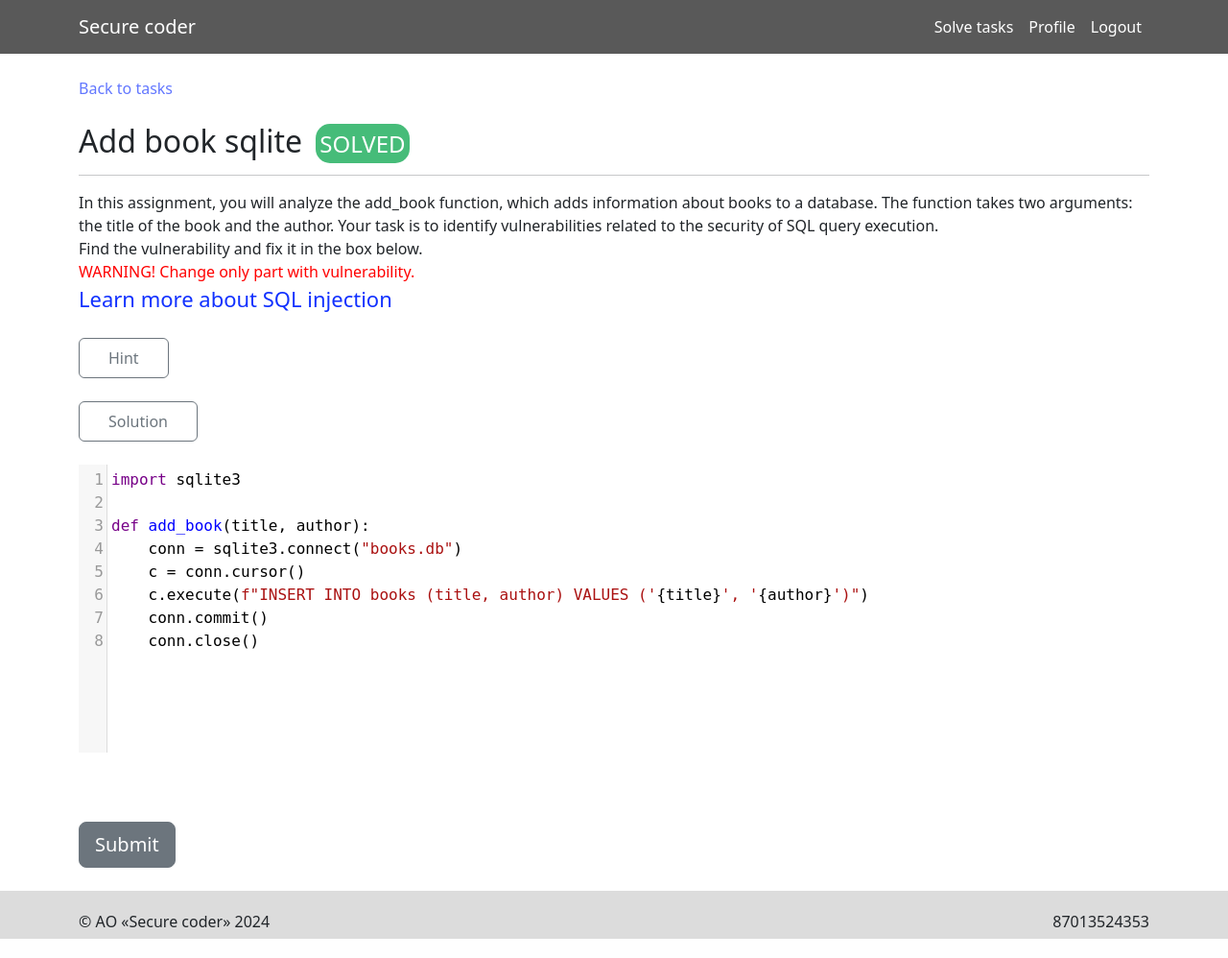
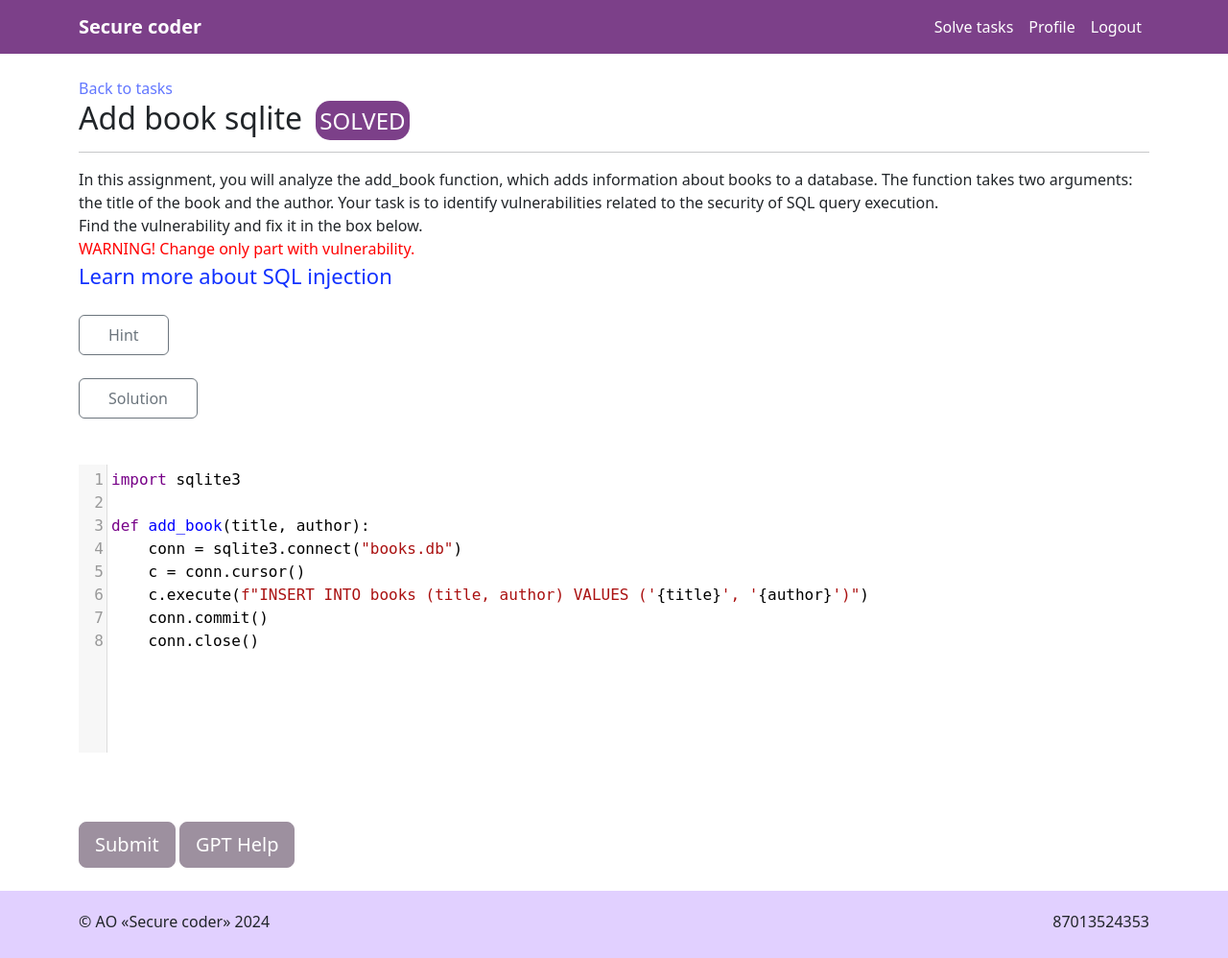
Before and after one commit to Cagey7/secure_coder, a Django app: page /task/add-book-sqlite in a window 1280 px wide. Shown: the whole page at 96% size. Run offline with Django 5.2, Linux system fonts and the light colour scheme; a user stored in the database is signed in; data comes from the database, SQL or seed files in the repository; some libraries are stand-ins or nearby versions.

Commit message:
added gpt and colors

```diff
--- a/coding/templates/coding/task.html
+++ b/coding/templates/coding/task.html
@@ -2,12 +2,10 @@
 {% block body %}
     <br>
     <a href="{% url 'tasks' task.vulnerability.slug %}" style="text-decoration: none; font-size: 16px; color: rgb(98,119,255);"> Back to tasks</a>
-    <form method="post" action="{% url 'check_task' task_id=task.id %}">
-        {% csrf_token %}
     <br>
     <h2 style="display: inline;">{{ task.name }}</h2>
     {% if is_solved %}
-            <h4 style="display: inline; background-color: rgb(70,188,121); color: white; margin-left: 10px; padding: 4px; border-radius: 15px;">SOLVED</h4>
+        <h4 style="display: inline; background:rgb(124,64,137); color: white; margin-left: 10px; padding: 4px; border-radius: 15px;">SOLVED</h4>
     {% endif %}
     <hr>
     <div>{{ task.description | safe}}</div>
@@ -16,12 +14,15 @@
     <a href="{% url 'vulnerability' task.vulnerability.slug %}" style="text-decoration: none; font-size: 22px; color: rgb(17,49,255);"> Learn more about {{ task.vulnerability.name }}</a>
     <br>
     <br>
-        <button style="padding: 8px 30px;" type="button" class="btn btn-outline-secondary" id="toggleButton">Hint</button>
+    <button style="padding: 8px 30px;" type="button" class="btn btn-outline-secondary button-effect" id="toggleButton">Hint</button>
     <br>
     <div id="hiddenField" style="display: none;">{{ task.hint }}</div>
     <br>
-        <button id="toggleButton2" type="button" style="padding: 8px 30px;" class="btn btn-outline-secondary">Solution</button>
+    <button id="toggleButton2" type="button" style="padding: 8px 30px;" class="btn btn-outline-secondary button-effect">Solution</button>
     <br>
+    <br>
+    <form method="post" action="{% url 'check_task' task_id=task.id %}">
+        {% csrf_token %}
         <textarea id="sol" style="display: none;">{{ task.solution }}</textarea>
         <br>
         <textarea name="user_answer" class="code">{{ task.code_task }}</textarea>
@@ -34,10 +35,14 @@
                 </div>
             {% endfor %}
         {% endif %}
+        {% if message.tags == 'info' %}
+            <div>
+                {{ message }}
+            </div>
+        {% endif %}
         <br>
-        <button type="submit" class="btn btn-secondary btn-lg">Submit</button>
-
-
+        <button type="submit" class="btn btn-secondary btn-lg" name="action" value="submit" style="background-color: rgb(157,144,159); border-color:rgb(157,144,159);">Submit</button>
+        <button type="submit" class="btn btn-secondary btn-lg" name="action" value="ask_gpt" style="background-color: rgb(157,144,159); border-color:rgb(157,144,159);">GPT Help</button>
     </form>
 
 {% endblock %}
--- a/coding/templates/coding/vulnerability_info.html
+++ b/coding/templates/coding/vulnerability_info.html
@@ -7,7 +7,7 @@
         <h3>{{ vulnerability.name }}</h2>
     </div>
     <div class="mx-auto" style="width: 1000px;">
-        <a href="{% url 'tasks' vulnerability.slug %}" class="btn btn-outline-secondary" style="text-decoration: none;">
+        <a href="{% url 'tasks' vulnerability.slug %}" class="btn btn-outline-secondary button-effect" style="text-decoration: none;">
             Go to {{vulnerability.name}} tasks
         </a>
     </div>
@@ -16,7 +16,7 @@
 
 
     <div class="mx-auto" style="width: 1000px;">
-        <a href="{% url 'tasks' vulnerability.slug %}" class="btn btn-outline-secondary" style="text-decoration: none;">
+        <a href="{% url 'tasks' vulnerability.slug %}" class="btn btn-outline-secondary button-effect" style="text-decoration: none;">
             Go to {{vulnerability.name}}  tasks
         </a>
     </div>
--- a/coding/views.py
+++ b/coding/views.py
@@ -38,26 +38,41 @@ def task_page(request, task_slug):
 
 def check_task(request, task_id):
     if request.method == "POST":
-        user_answer = request.POST.get("user_answer")
-        task = Task.objects.get(id=task_id)
-        msg = check_python_code(user_answer)
+        action = request.POST.get("action")
+        if action == "submit":
+            user_answer = request.POST.get("user_answer")
+            task = Task.objects.get(id=task_id)
+            msg = check_python_code(user_answer)
 
-        if task.lang == "python" and msg:
-            messages.error(request, msg)
-            return redirect(request.META.get("HTTP_REFERER", "index"))
-
-        for word in task.key_words:
-            if word not in user_answer:
-                msg = "The code still contains a vulnerability or incorrect input"
+            if task.lang == "python" and msg:
                 messages.error(request, msg)
                 return redirect(request.META.get("HTTP_REFERER", "index"))
 
-        msg = "Correct answer 🙃"
-        task = Task.objects.get(pk=task_id)
-        user = request.user
-        task.users.add(user)
-        messages.success(request, msg)
-        return redirect(request.META.get("HTTP_REFERER", "index"))
+            for word in task.key_words:
+                if word not in user_answer:
+                    msg = "The code still contains a vulnerability or incorrect input"
+                    messages.error(request, msg)
+                    return redirect(request.META.get("HTTP_REFERER", "index"))
+
+            msg = "Correct answer 🙃"
+            task = Task.objects.get(pk=task_id)
+            user = request.user
+            task.users.add(user)
+            messages.success(request, msg)
+            return redirect(request.META.get("HTTP_REFERER", "index"))
+        elif action == "ask_gpt":
+            user_answer = request.POST.get("user_answer")
+
+            completion = client.chat.completions.create(
+                model="gpt-3.5-turbo-0125",
+                messages=[
+                    {"role": "system", "content": f"Дай подсказу об уязвимостях в коде"},
+                    {"role": "user", "content": f"{user_answer}"}
+                ]
+            )
+            gpt_answer = completion.choices[0].message.content
+            messages.info(request, gpt_answer)
+            return redirect(request.META.get("HTTP_REFERER", "index"))
 
 
 def vulnerability_info(request, vulnerability_slug):
--- a/secure_coder/settings.py
+++ b/secure_coder/settings.py
@@ -81,7 +81,7 @@ DATABASES = {
         "NAME": "secure_coder_db",
         "USER": "postgres",
         "PASSWORD": "123456",
-        "HOST": "db",
+        "HOST": "localhost",
         "PORT": "5432",
     }
 }
--- a/users/templates/users/index.html
+++ b/users/templates/users/index.html
@@ -11,7 +11,7 @@
         <div class="col-3"></div>
         <div class="col-3">
             <br><br><br><br>
-            <a href="{% url 'tasks' 'sql-injection' %}" class="btn btn-outline-secondary btn-lg" style="text-decoration: none;width: 200px;">
+            <a href="{% url 'tasks' 'sql-injection' %}" class="btn btn-outline-secondary btn-lg button-effect" style="text-decoration: none;width: 200px;">
                 Go to tasks
             </a>
         </div>
@@ -24,7 +24,7 @@
 <div class="container">
     <div class="row">
     {% for vulnerability in vulnerabilities %}
-            <div class="card" style="width: 16rem; margin: 10px 25px; background: rgb(222,222,222);" >
+            <div class="card" style="width: 16rem; margin: 10px 25px; background: rgb(227,214,229);" >
                 <a href="{% url 'vulnerability' vulnerability.slug %}" style="text-decoration: none;">
                     <div class="card-body" style="color:black;">
                         <h5 class="card-title">{{ vulnerability.name }}</h5>
--- a/users/templates/users/layout.html
+++ b/users/templates/users/layout.html
@@ -7,11 +7,17 @@
     <meta name="viewport" content="width=device-width, initial-scale=1.0">
     <link href="https://cdn.jsdelivr.net/npm/bootstrap@5.3.3/dist/css/bootstrap.min.css" rel="stylesheet" integrity="sha384-QWTKZyjpPEjISv5WaRU9OFeRpok6YctnYmDr5pNlyT2bRjXh0JMhjY6hW+ALEwIH" crossorigin="anonymous">
     <link rel="stylesheet" href="https://cdnjs.cloudflare.com/ajax/libs/codemirror/5.65.2/codemirror.min.css">
+    <style>
+        .button-effect:hover {
+            background-color: rgb(157,144,159);
+            border-color: rgb(157,144,159);
+        }
+    </style>
 </head>
 
-<nav style="background-color: rgb(89,89,89)" class="navbar navbar-expand-lg navbar-light">
+<nav style="background-color: rgb(124,64,137)" class="navbar navbar-expand-lg navbar-light">
     <div class="container">
-        <a class="navbar-brand" style="color:white" href="{% url 'index' %}">Secure coder</a>
+        <a class="navbar-brand" style="color:white" href="{% url 'index' %}"><b>Secure coder</b></a>
 
         <button class="navbar-toggler" type="button" data-toggle="collapse" data-target="#navbarNav"
             aria-controls="navbarNav" aria-expanded="false" aria-label="Toggle navigation">
@@ -99,7 +105,7 @@
     </script>
 </body>
 <br>
-<div style="background-color: rgb(220,220,220); height:50px;">
+<div style="background-color: rgb(225,208,255); height:70px;">
     <div class="container">
         <p style="padding-top:20px;">© АО «Secure coder» 2024
             <span style="float:right;"><span>87013524353</span>
--- a/users/templates/users/profile.html
+++ b/users/templates/users/profile.html
@@ -6,8 +6,9 @@
     {% if vulnerabilities_count %}
         {% for vulnerability, counts in vulnerabilities_count.items %}
         <a href="{% url 'tasks' vulnerability.slug %}" style="text-decoration: none; color: black;">
-            <div style="background-color: rgb(216,216,216); padding: 10px; margin: 10px;">{{ vulnerability.name }}: {{ counts.solved }}/{{ counts.total }} tasks solved</div>
+            <div style="background-color: rgb(227,214,229); padding: 10px; margin: 10px;">{{ vulnerability.name }}: {{ counts.solved }}/{{ counts.total }} tasks solved</div>
         </a>
         {% endfor %}
     {% endif %}
+    <br><br><br><br><br><br><br><br><br><br><br><br><br><br><br><br><br><br><br>
 {% endblock %}
```
Also changed, not shown: coding/templates/coding/vulnerability_tasks.html (+6 -6 lines), tes.py (added, +22 -0 lines). Lines whose indentation alone changed are shown as unchanged.
